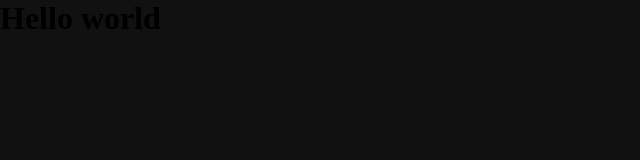
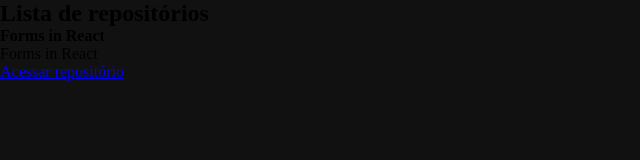
Before and after one commit to wguilherme/react-from-scratch, a React app: page / in a window 1280 px wide. Shown: the top 160 px of the page, without its empty margins (0-640 px from the left). Built offline with nearby package versions, Linux system fonts and the light colour scheme.

Commit message:
feat: add components

```diff
--- a/src/App.jsx
+++ b/src/App.jsx
@@ -1,4 +1,5 @@
+import { RepositoryList } from './components/RepositoryList'
 import './styles/global.scss'
 export function App(){
-  return <h1>Hello world</h1>
+  return <RepositoryList/>
 }
--- /dev/null
+++ b/src/components/RepositoryItem.jsx
@@ -0,0 +1,9 @@
+export function RepositoryItem(props){
+  return (
+    <li>
+    <strong>{props.repository.name}</strong>
+    <p>{props.repository.description}</p>
+    <a href={props.repository.link}>Acessar repositório</a>
+  </li>
+  )
+}
--- /dev/null
+++ b/src/components/RepositoryList.jsx
@@ -0,0 +1,21 @@
+import {RepositoryItem} from './RepositoryItem'
+
+  const repository = {
+    name: 'Forms in React',
+    description: 'Forms in React',
+    link: 'https://github.com/wguilherme'
+  }
+
+export function RepositoryList(){
+  return (
+    <section className="repository-list">
+      <h1>Lista de repositórios</h1>
+
+      <ul>
+        <RepositoryItem
+        repository={repository}
+        />
+      </ul>
+    </section>
+  )
+}
```
